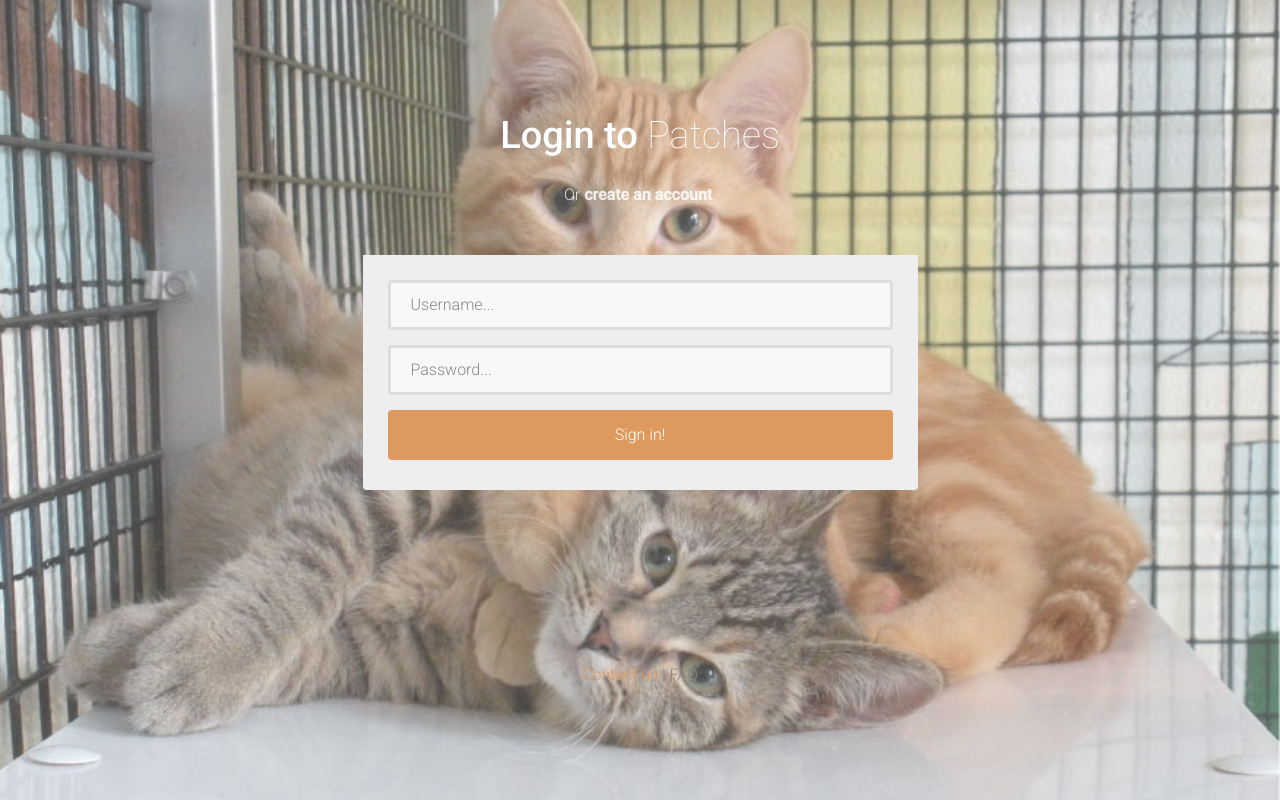
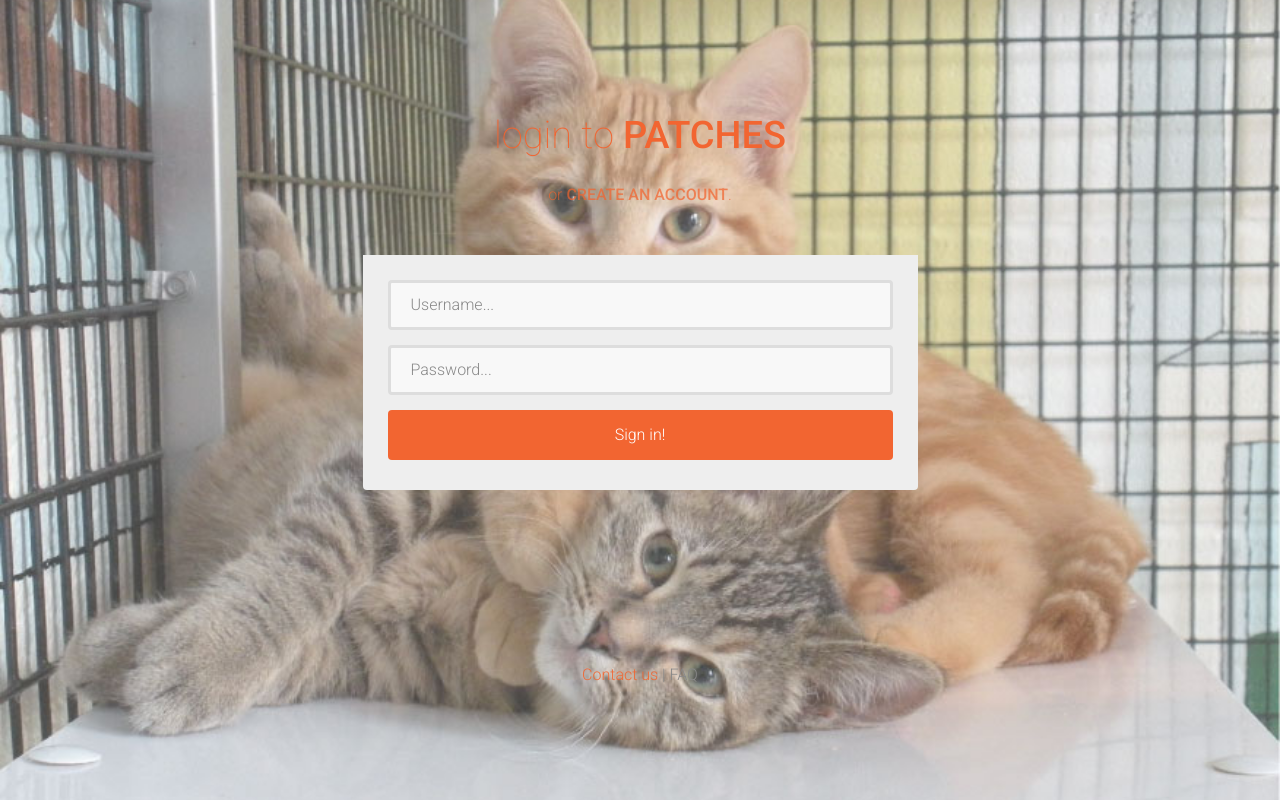
Before and after one commit to albarianjess/PennApps, a plain HTML site: page Website/index.html in a window 1280 px wide. Drawn offline with Linux system fonts and the light colour scheme.

Commit message:
front pg update

```diff
--- a/Website/assets/css/form-elements.css
+++ b/Website/assets/css/form-elements.css
@@ -52,7 +52,8 @@ button.btn {
     margin: 0;
     padding: 0 20px;
     vertical-align: middle;
-    background: #de995e;
+    /*background: #de995e;*/
+    background: #F26531;
     border: 0;
     font-family: 'Roboto', sans-serif;
     font-size: 16px;
--- a/Website/assets/css/style.css
+++ b/Website/assets/css/style.css
@@ -11,7 +11,8 @@ body {
 strong { font-weight: 500; }
 
 a, a:hover, a:focus {
-	color: #de995e;
+	/*color: #de995e;*/
+	color:rgba(242,101,48,.9);
 	text-decoration: none;
     -o-transition: all .3s; -moz-transition: all .3s; -webkit-transition: all .3s; -ms-transition: all .3s; transition: all .3s;
 }
@@ -90,16 +91,21 @@ img { max-width: 100%;
 	color: #fff;
 }
 
-.top-content .text h1 { color: #fff; }
+.top-content .text h1 {
+	/*color: #fff; */
+color: #F26531;
+}
 
 .top-content .description {
 	margin: 20px 0 10px 0;
 }
 
-.top-content .description p { opacity: 0.8; }
+.top-content .description p { opacity: 0.8;
+color:rgba(242,101,48,.9); }
 
 .top-content .description a {
-	color: #fff;
+	/*color: #fff;*/
+	color: rgba(242,101,48,.9);
 }
 .top-content .description a:hover,
 .top-content .description a:focus { border-bottom: 1px dotted #fff; }
--- a/Website/index.html
+++ b/Website/index.html
@@ -40,10 +40,10 @@
                 <div class="container">
                     <div class="row">
                         <div class="col-sm-8 col-sm-offset-2 text">
-                            <h1><strong>Login to</strong> Patches</h1>
+                            <h1>login to <strong>PATCHES</strong></h1>
                             <div class="description">
                             	<p>
-                                    Or <b><a href='/newaccount.php'>create an account</a></b>.
+                                    or <a href='/newaccount.php'><strong>CREATE AN ACCOUNT</strong></a>.
                             	</p>
                             </div>
                         </div>
```
Also changed, not shown: Website/assets/img/backgrounds/1.jpg, Website/assets/img/backgrounds/1@2x.jpg, Website/assets/img/backgrounds/2.jpg, Website/assets/img/backgrounds/2@2x.jpg, 1 other file.
